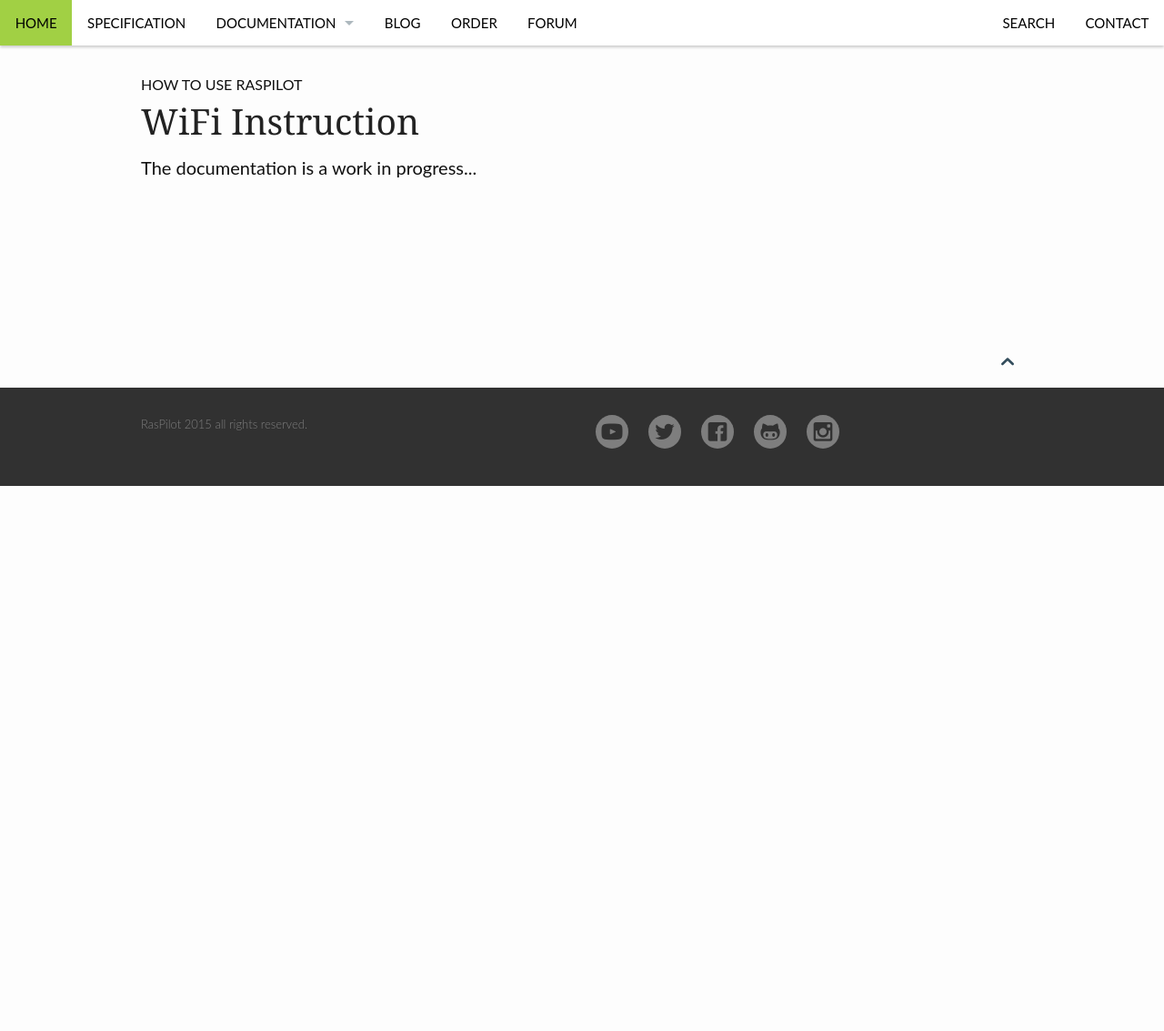
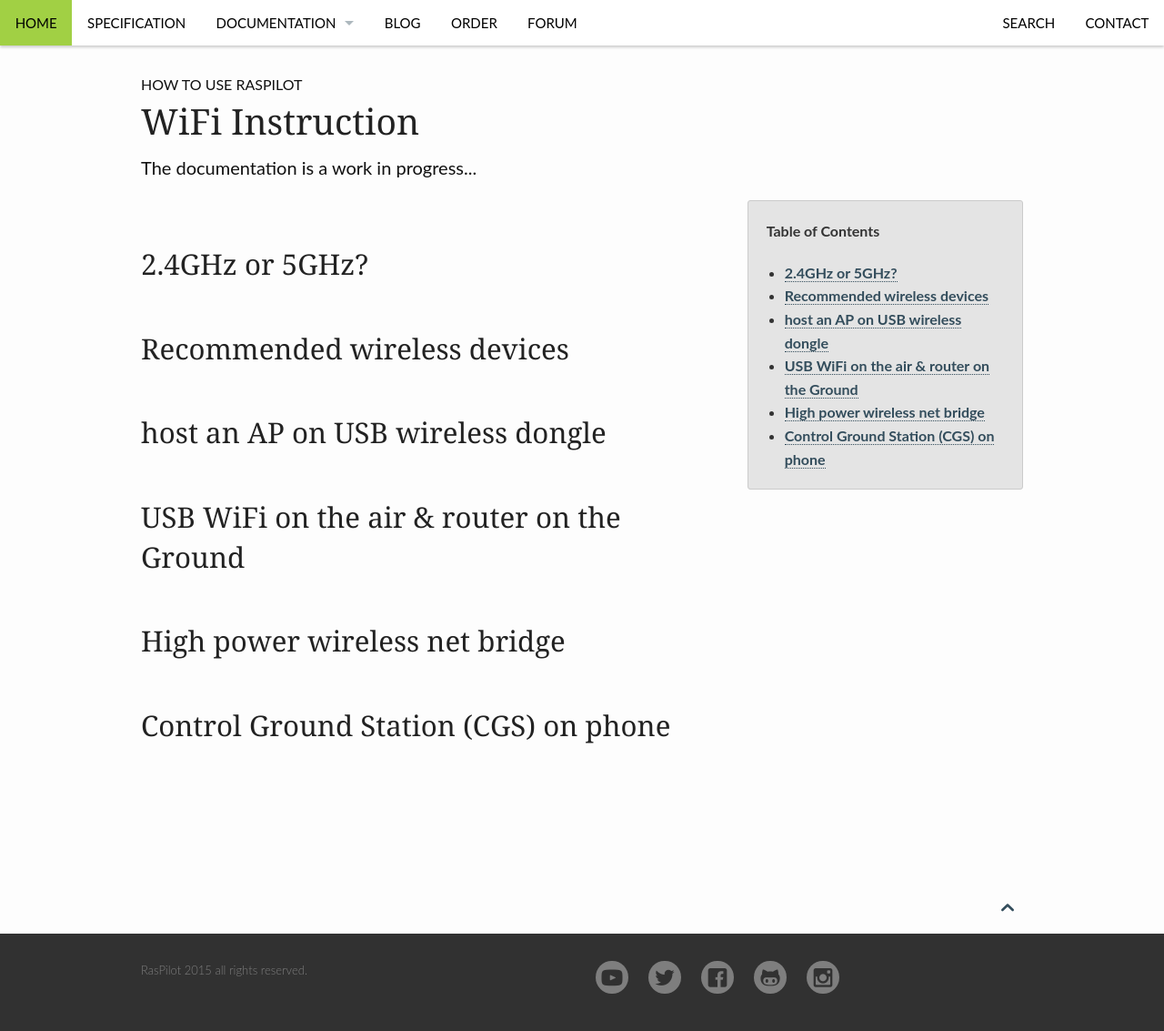
Before and after one commit to raspilot/raspilot.github.io, a Jekyll site: the page built from pages/wifi_instruction.md, in a window 1280 px wide. Shown: the whole page at 91% size. Built offline with Jekyll 4.4.1, drawn with Linux system fonts in a browser that asks for light colours; before the commit the page ends 900 px from its top, so only the background shows below that.

Commit message:
Changes to be committed: 	new file:   images/pages_battery_monitor.png 	new file:   images/pages_compass_accept.png 	new file:   images/pages_compass_dia.png 	new file:   images/pages_compass_odi.png 	new file:   images/pages_compass_rugby.png 	new file:   images/pages_compass_start.png 	modified:   pages/configuring_rpi.md 	modified:   pages/downloads.md 	modified:   pages/loading_software.md 	modified:   pages/softiron_calibration.md 	modified:   pages/wifi_instruction.md

```diff
--- a/pages/configuring_rpi.md
+++ b/pages/configuring_rpi.md
@@ -6,3 +6,9 @@ teaser: "The documentation is a work in progress..."
 permalink: "/configuring_rpi/"
 header: no
 ---
+
+##Writing an (Linux) image to the SD card
+
+##Access from Ethernet cable
+
+##Access from USB WiFi dongle
--- a/pages/wifi_instruction.md
+++ b/pages/wifi_instruction.md
@@ -6,3 +6,30 @@ teaser: "The documentation is a work in progress..."
 permalink: "/wifi_instruction/"
 header: no
 ---
+<div class="row">
+<div class="medium-4 medium-push-8 columns" markdown="1">
+<div class="panel radius" markdown="1">
+**Table of Contents**
+{: #toc }
+*  TOC
+{:toc}
+</div>
+</div><!-- /.medium-4.columns -->
+
+
+<div class="medium-8 medium-pull-4 columns" markdown="1">
+
+##2.4GHz or 5GHz?
+
+##Recommended wireless devices
+
+##host an AP on USB wireless dongle
+
+##USB WiFi on the air & router on the Ground
+
+##High power wireless net bridge
+
+##Control Ground Station (CGS) on phone
+
+</div><!-- /.medium-8.columns -->
+</div><!-- /.row -->
```
Also changed, not shown: pages/downloads.md (+7 -1 lines), pages/loading_software.md (+2 -1 lines), pages/softiron_calibration.md (+16 -0 lines), images/pages_battery_monitor.png (added), images/pages_compass_accept.png (added), images/pages_compass_dia.png (added), images/pages_compass_odi.png (added), images/pages_compass_rugby.png (added), images/pages_compass_start.png (added), 3 other files.
